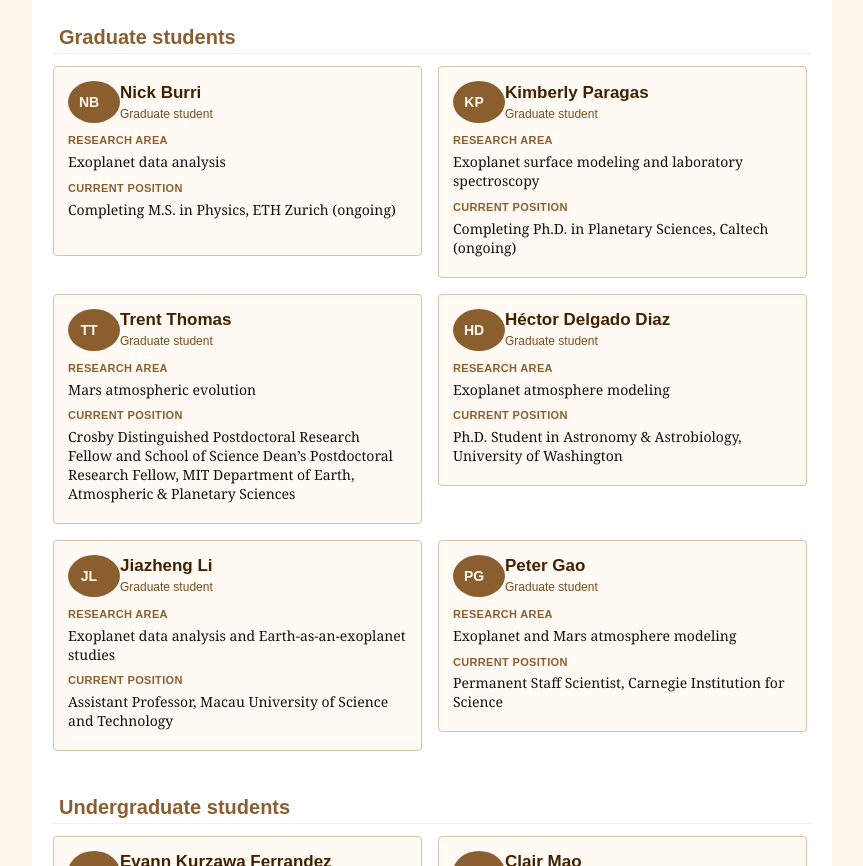
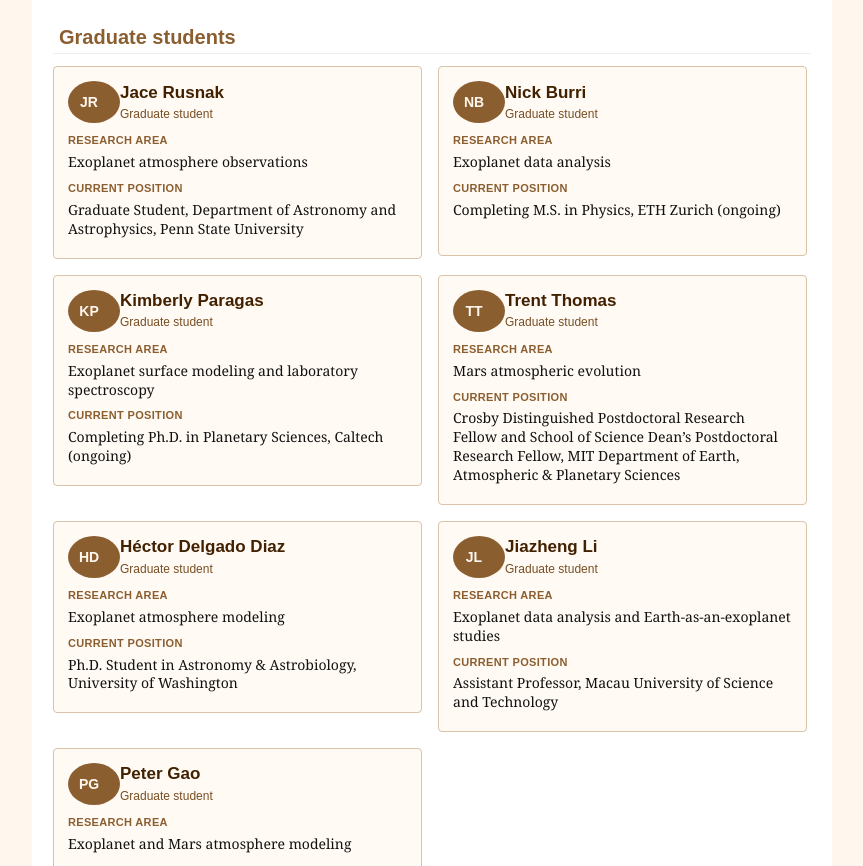
Before and after one commit to renyuplanet/renyuplanet.github.io, a plain HTML site: page team.html in a window 1280 px wide. Shown: the part 1516-2382 px from the top of the page, without its empty margins (208-1071 px from the left). Drawn offline with nearby package versions, Linux system fonts and the light colour scheme.

Commit message:
Add Jace Rusnak to team page

```diff
--- a/team.html
+++ b/team.html
@@ -66,6 +66,7 @@
 											<div class="team-section">
 												<h2>Graduate students</h2>
 												<div class="team-grid">
+														<div class="team-card"><div class="team-card-header"><div class="team-avatar">JR</div><div class="team-card-heading"><h4>Jace Rusnak</h4><p class="team-role">Graduate student</p></div></div><p class="team-label">Research area</p><p>Exoplanet atmosphere observations</p><p class="team-label">Current position</p><p>Graduate Student, Department of Astronomy and Astrophysics, Penn State University</p></div>
 													<div class="team-card"><div class="team-card-header"><div class="team-avatar">NB</div><div class="team-card-heading"><h4>Nick Burri</h4><p class="team-role">Graduate student</p></div></div><p class="team-label">Research area</p><p>Exoplanet data analysis</p><p class="team-label">Current position</p><p>Completing M.S. in Physics, ETH Zurich (ongoing)</p></div>
 													<div class="team-card"><div class="team-card-header"><div class="team-avatar">KP</div><div class="team-card-heading"><h4>Kimberly Paragas</h4><p class="team-role">Graduate student</p></div></div><p class="team-label">Research area</p><p>Exoplanet surface modeling and laboratory spectroscopy</p><p class="team-label">Current position</p><p>Completing Ph.D. in Planetary Sciences, Caltech (ongoing)</p></div>
 															<div class="team-card"><div class="team-card-header"><div class="team-avatar">TT</div><div class="team-card-heading"><h4>Trent Thomas</h4><p class="team-role">Graduate student</p></div></div><p class="team-label">Research area</p><p>Mars atmospheric evolution</p><p class="team-label">Current position</p><p>Crosby Distinguished Postdoctoral Research Fellow and School of Science Dean’s Postdoctoral Research Fellow, MIT Department of Earth, Atmospheric &amp; Planetary Sciences</p></div>
```
